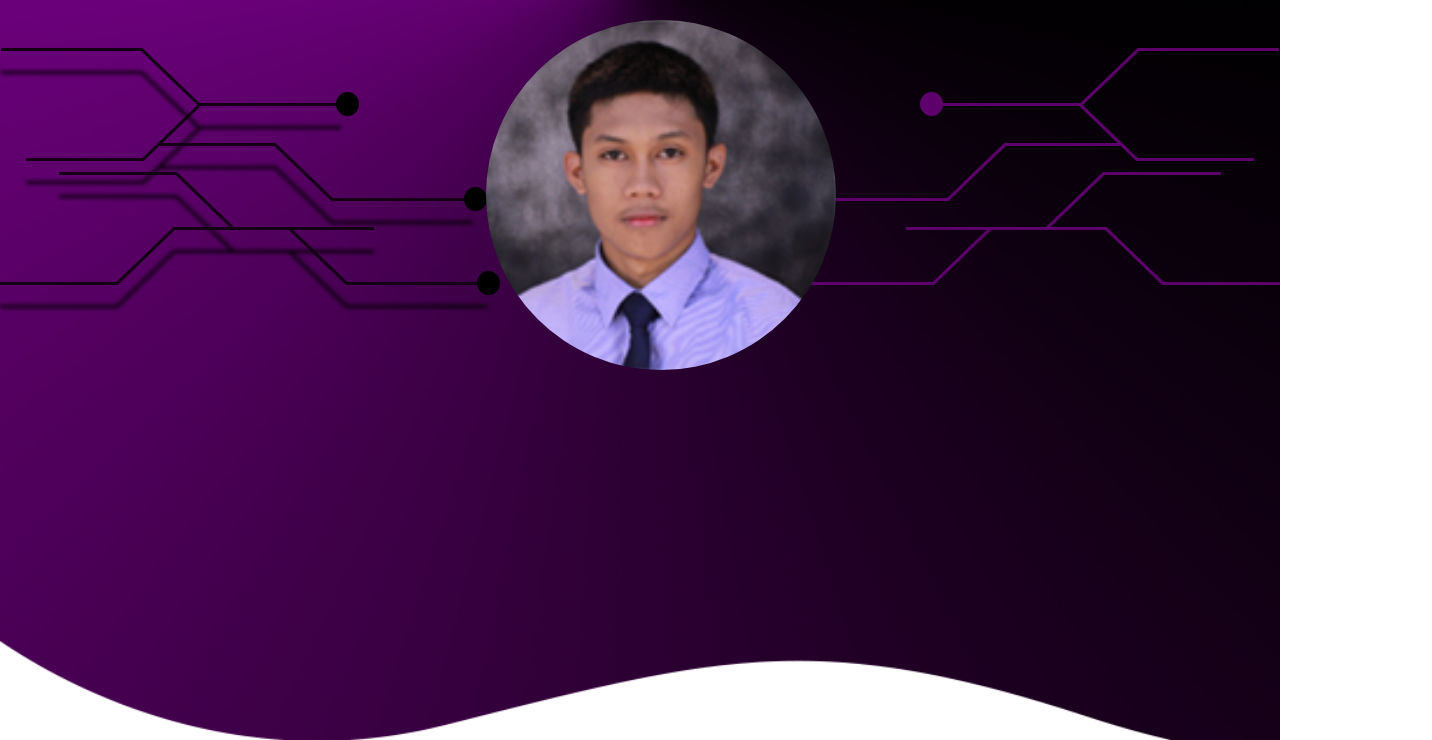
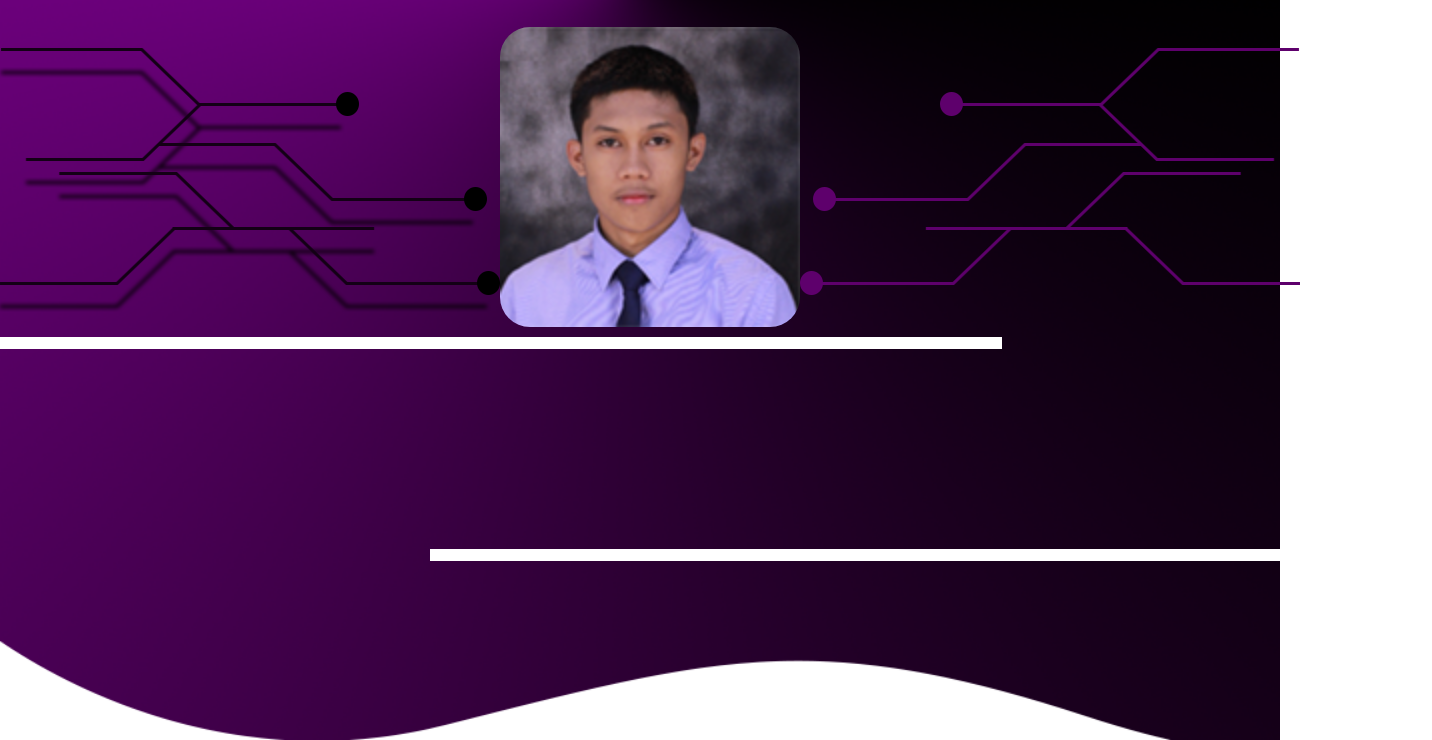
Before and after one commit to abriljb/My-Portfolio, a plain HTML site: page index.html in a window 1280 px wide. Shown: the part 60-800 px from the top of the page, 1432 px wide, since content can reach past the window. Drawn offline with Linux system fonts and the light colour scheme.

Commit message:
In progress master

```diff
--- a/index.html
+++ b/index.html
@@ -24,6 +24,7 @@
             </div>
 
         </div>
+        <div class="first page">
 
             <div class="content-container">
                 <div class="leftwire">
@@ -37,6 +38,10 @@
                     <img src="img/rightwired.png" alt="rightwire">
                 </div>
             </div>
+            <hr class="first-line" color="white" style="width: 1000px; height: 10px;" >
+            <hr class="second-line" color="white" style="width: 1000px; height: 10px;" >
+        </div>
+
     </div>
 
 </body>
--- a/style.css
+++ b/style.css
@@ -54,12 +54,12 @@
 
 /* CONTENT CONTAINER */
 .content-container{
-    position: relative;
-    height: 90vh;
+
+
 
  /* CSS GRID */
  display: grid;
- grid-template-columns:1fr  1fr;
+ grid-template-columns:1fr auto  1fr;
 
 }
 
@@ -76,20 +76,26 @@
 
 
 .profile{
-    position: fixed;
-    top: 10%;
-    left: 38%;
+
+
     border-radius: 100%;
 
 
+
+
+    /* CSS GRID */
+    display: grid;
+    grid-column: 2/3;
+    align-items: center;
 
 
 
 }
 
 .profile .picture{
-   width: 350px;
-   border-radius: 100%;
+    width: 300px;
+
+   border-radius: 10%;
 
 }
 
@@ -97,8 +103,22 @@
 
     /* CSS GRID */
     display: grid;
-    grid-column: 2/3;
+    grid-column: 3/4;
     justify-items: end;
 
 
 }
+
+.first-lines{
+    width: 100px;
+    height: 20px;
+    margin-top: 40px;
+
+}
+
+.second-line{
+    width: 100px;
+    height: 20px;
+    margin-top: 200px;
+    margin-left: 430px;
+}
```
Also changed, not shown: 1 other file. Lines whose indentation alone changed are shown as unchanged.
